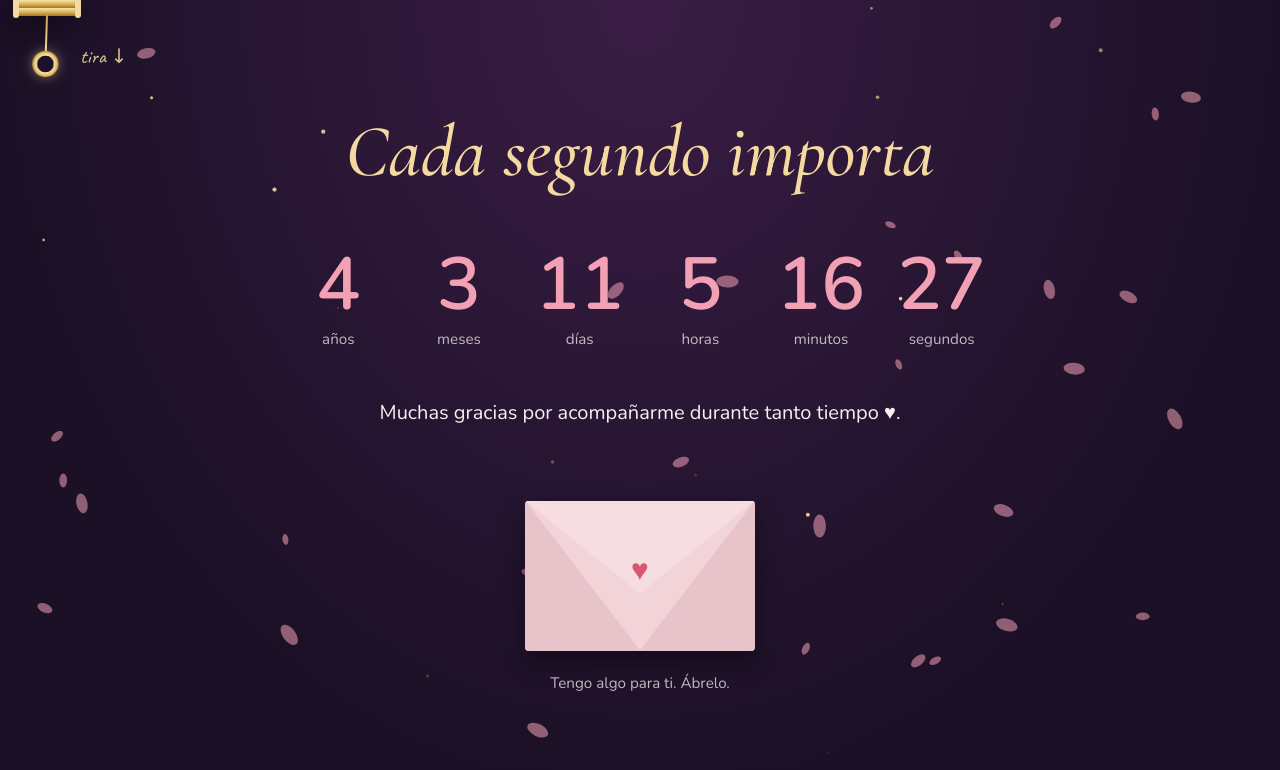
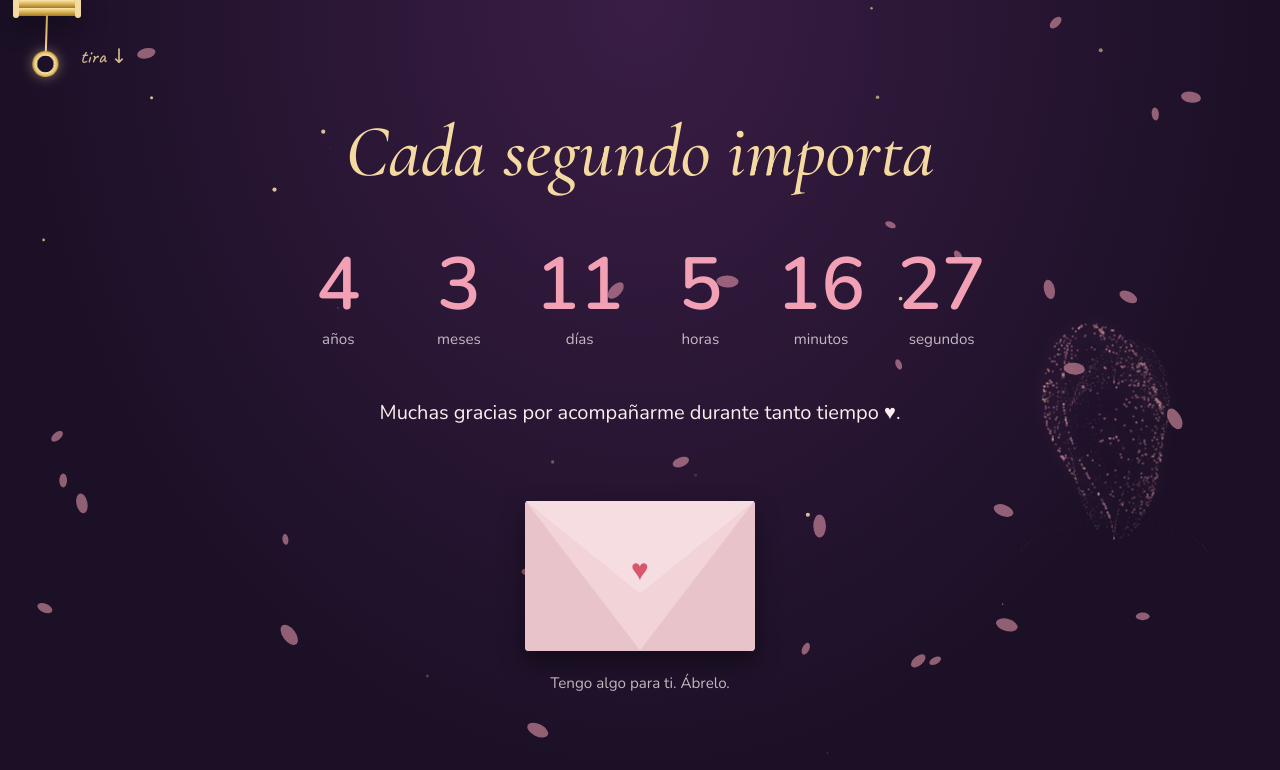
Before and after one commit to CilantroSmoker/Love, a plain HTML site: page index.html in a window 1280 px wide. Shown: the top 770 px of the page. Drawn offline with nearby package versions, Linux system fonts and the light colour scheme.

Commit message:
Add heart hologram

```diff
--- a/index.html
+++ b/index.html
@@ -239,6 +239,12 @@
   .item-menu b { display:block; font-size:.95rem; }
   .item-menu small { font-size:.78rem; opacity:.75; }
 
+  /* Corazón holograma */
+  #holo { position:fixed; right:2vw; top:50%; transform:translateY(-50%); width:clamp(180px,22vw,320px); height:clamp(200px,24vw,350px); z-index:0; pointer-events:none; filter:drop-shadow(0 0 10px rgba(242,161,181,.45)); }
+  @media (max-width:1000px) {
+    #holo { right:-24px; top:auto; bottom:4vh; transform:none; width:170px; height:190px; opacity:.35; }
+  }
+
   @media (prefers-reduced-motion:reduce) {
     .corazon { animation-duration:.01s; }
     .overlay .contenido, .solapa { transition:none; }
@@ -249,6 +255,7 @@
 </head>
 <body>
 <canvas id="fondo"></canvas>
+<canvas id="holo" aria-hidden="true"></canvas>
 
 <main>
   <h1 id="titulo"></h1>
@@ -483,7 +490,8 @@ const CONFIG = {
     { src: "musica/9.mp3", titulo: "Let You Break My Heart Again - Laufey" },
     { src: "musica/10.mp3", titulo: "Memories Of Heaven - Jang JungWoo" },
     { src: "musica/11.mp3", titulo: "Mrs Magic" },
-    { src: "musica/12.mp3", titulo: "SunKissed Lola - Pasilyo" }
+    { src: "musica/12.mp3", titulo: "SunKissed Lola - Pasilyo" },
+    { src: "musica/13.mp3", titulo: "Pensamientos de magrugada - CilantroSmoker" }
   ],
   hitos: [
     { fecha: "26 de diciembre, 2019", titulo: "El día que empezó todo", desc: "El momento exacto en que nuestras vidas se cruzaron." },
@@ -1319,7 +1327,7 @@ addEventListener('resize', () => { if (menuAbierto) aplicar(1); });
 addEventListener('pointerdown', e => { if (menuAbierto && !hilo.contains(e.target)) alternarMenu(false); });
 addEventListener('keydown', e => { if (e.key === 'Escape') alternarMenu(false); });
 
-/* ---- Menú desplegable del pergamino (AQUÍ FALTABA AGREGAR abrirHab) ---- */
+/* ---- Menú desplegable del pergamino ---- */
 const JUEGOS = [
   { icono: '💖', nombre: 'Atrapa los corazones', desc: 'Atrapa 10 corazones', accion: () => $('btn-juego-abrir').click() },
   { icono: '👓', nombre: 'Fotomatón', desc: 'Ponle accesorios a nuestras fotos', accion: () => $('btn-foto-abrir').click() },
@@ -1335,6 +1343,53 @@ JUEGOS.forEach(j => {
   b.addEventListener('click', () => { alternarMenu(false); setTimeout(j.accion, 250); });
   $('pergamino-lista').appendChild(b);
 });
+
+/* ---- Corazón holograma de puntos ---- */
+const holo = $('holo'), hctx = holo.getContext('2d');
+const HP = [];
+for (let i = 0; i < 1700; i++) {
+  const t = Math.random() * Math.PI * 2;
+  const s = i < 300 ? 1 : Math.sqrt(Math.random());          // 300 puntos marcan el contorno
+  const hx = 16 * Math.pow(Math.sin(t), 3);
+  const hy = 13 * Math.cos(t) - 5 * Math.cos(2 * t) - 2 * Math.cos(3 * t) - Math.cos(4 * t);
+  const z = (Math.random() < 0.5 ? -1 : 1) * 7 * Math.sqrt(1 - s * s);   // corazón "inflado"
+  HP.push({ x: s * hx, y: -(s * hy) + 2.5, z, oro: Math.random() < 0.12 });
+}
+for (let i = 0; i < 70; i++) {                               // anillo de la base
+  const a = i / 70 * Math.PI * 2;
+  HP.push({ x: Math.cos(a) * 13, y: 21, z: Math.sin(a) * 13, oro: true, base: true });
+}
+
+function dibujarHolo(t) {
+  const dpr = devicePixelRatio || 1;
+  const w = holo.clientWidth, h = holo.clientHeight;
+  if (holo.width !== Math.round(w * dpr)) { holo.width = Math.round(w * dpr); holo.height = Math.round(h * dpr); }
+  hctx.setTransform(1, 0, 0, 1, 0, 0);
+  hctx.clearRect(0, 0, holo.width, holo.height);
+  hctx.scale(dpr, dpr);
+
+  const unit = w / 40, cx = w / 2, cy = h / 2;
+  const ang = reducir ? 0.6 : t / 2600;
+  const cos = Math.cos(ang), sin = Math.sin(ang);
+  const latido = 1 + 0.045 * Math.pow(Math.max(0, Math.sin(t / 380)), 3);
+  const parpadeo = Math.random() < 0.025 ? 0.55 : 1;
+
+  for (const p of HP) {
+    const xr = p.x * cos + p.z * sin;
+    const zr = -p.x * sin + p.z * cos;
+    const k = 60 / (60 + zr);
+    const sx = cx + xr * k * unit * latido;
+    const sy = cy + p.y * k * unit * latido;
+    const frente = 1 - (zr + 13) / 26;                       // 1 = cerca, 0 = lejos
+    const brillo = 0.75 + 0.25 * Math.sin(sy * 0.35 - t / 180);   // líneas de escaneo
+    const alfa = Math.max(0.08, (0.2 + 0.7 * frente) * brillo * parpadeo * (p.base ? 0.6 : 1));
+    const tam = Math.max(1, Math.round(1.4 * k * (0.7 + frente * 0.6)));
+    hctx.fillStyle = p.oro ? 'rgba(244,217,160,' + alfa + ')' : 'rgba(242,161,181,' + alfa + ')';
+    hctx.fillRect(Math.round(sx), Math.round(sy), tam, tam);
+  }
+  requestAnimationFrame(dibujarHolo);
+}
+requestAnimationFrame(dibujarHolo);
 </script>
 </body>
 </html>
```
Also changed, not shown: 1 other file.
